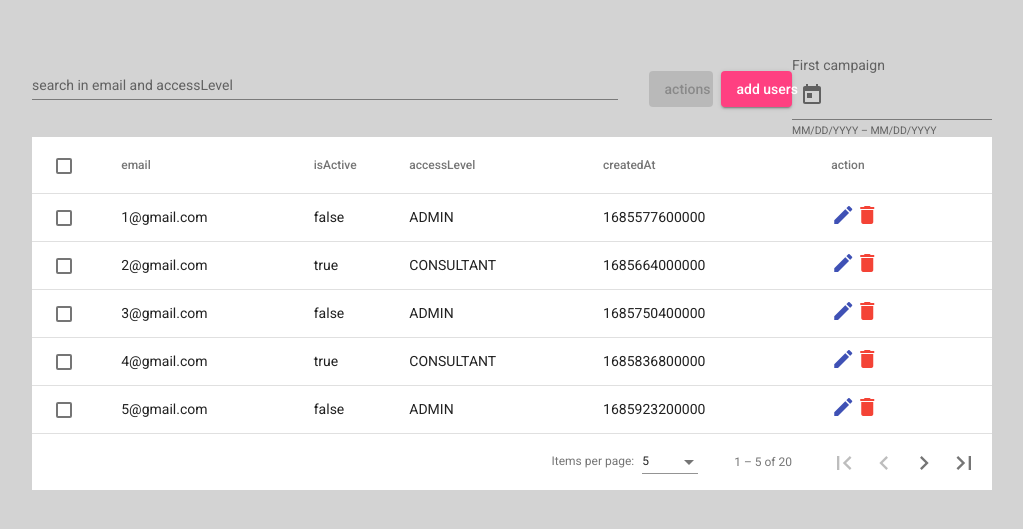
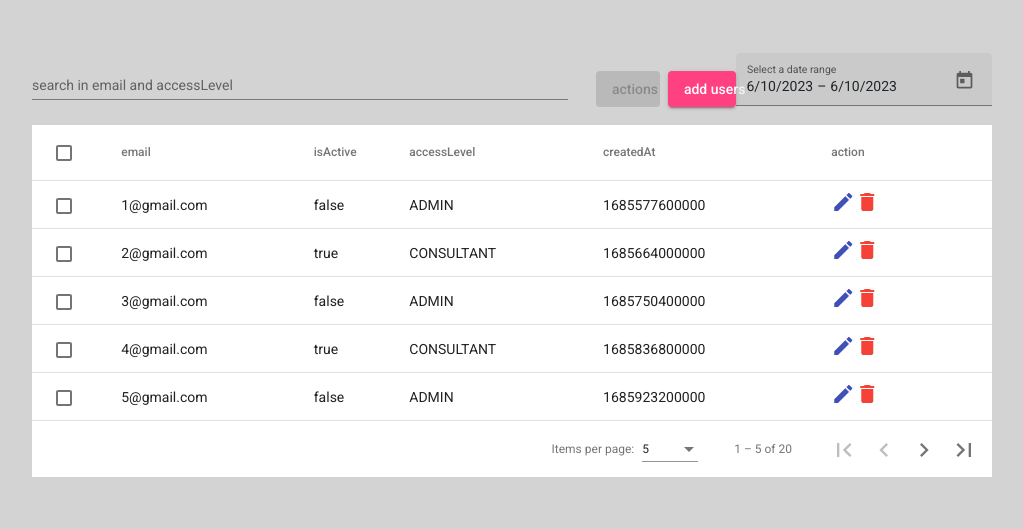
Before and after one commit to amirheydari9/user-project, an Angular app: page / in a window 1280 px wide. Shown: the part 135-664 px from the top of the page, without its empty margins (128-1151 px from the left). Built offline with nearby package versions, Linux system fonts and the light colour scheme; what uuid-generator-ts would draw is missing.

Commit message:
handle date range picker

```diff
--- a/src/app/app.component.html
+++ b/src/app/app.component.html
@@ -26,19 +26,9 @@
       add users
     </button>
 
-    <mat-form-field class="example-form-field">
-      <mat-label>First campaign</mat-label>
-      <mat-date-range-input
-        [formGroup]="dateRangePicker"
-        [rangePicker]="picker">
-        <input matStartDate placeholder="Start date" formControlName="start">
-        <input matEndDate placeholder="End date" formControlName="end">
-      </mat-date-range-input>
-      <mat-hint>MM/DD/YYYY – MM/DD/YYYY</mat-hint>
-      <mat-datepicker-toggle matIconSuffix [for]="picker"></mat-datepicker-toggle>
-      <mat-date-range-picker #picker></mat-date-range-picker>
-    </mat-form-field>
-
+    <form [formGroup]="form">
+      <app-date-range-picker formControlName="dateRange" label="Select a date range"></app-date-range-picker>
+    </form>
 
   </div>
 
--- a/src/app/app.component.ts
+++ b/src/app/app.component.ts
@@ -8,7 +8,7 @@ import {EditUserDialogComponent} from "./component/dialog/edit-user-dialog/edit-
 import {usersData} from "./data/users";
 import Swal from 'sweetalert2/dist/sweetalert2.js';
 import {FormBuilder, FormControl, FormGroup} from "@angular/forms";
-import {elementAt, first, Subscription} from "rxjs";
+import {first, Subscription} from "rxjs";
 import {AddUsersDialogComponent} from "./component/dialog/add-users-dialog/add-users-dialog.component";
 import {UUID} from 'uuid-generator-ts';
 
@@ -23,8 +23,8 @@ export class AppComponent implements OnInit, AfterViewInit {
   title = 'user-project';
   usersData = usersData
   searchControl: FormControl
-  dateRangePicker: FormGroup
   subscription: Subscription
+  form: FormGroup;
 
   displayedColumns: string[] = ['select', 'email', 'isActive', 'accessLevel', 'createdAt', 'action'];
   dataSource = new MatTableDataSource<UserInterface>(this.usersData);
@@ -45,12 +45,11 @@ export class AppComponent implements OnInit, AfterViewInit {
 
   ngOnInit() {
     this.searchControl = this.fb.control(null)
-    this.dateRangePicker = this.fb.group({
-      start: this.fb.control(null),
-      end: this.fb.control(null),
-    })
+    this.form = this.fb.group({
+      dateRange: {start: new Date(), end: new Date()}
+    });
 
-    this.dateRangePicker.valueChanges.subscribe(data => {
+    this.form.controls['dateRange'].valueChanges.subscribe(data => {
       if (data.end) {
         const start = data.start.getTime();
         const end = data.end.getTime();
--- a/src/app/app.module.ts
+++ b/src/app/app.module.ts
@@ -18,6 +18,7 @@ import {EditUserDialogModule} from "./component/dialog/edit-user-dialog/edit-use
 import {AddUsersDialogModule} from "./component/dialog/add-users-dialog/add-users-dialog.component";
 import {MatFormFieldModule} from "@angular/material/form-field";
 import {MatDatepickerModule} from "@angular/material/datepicker";
+import {DateRangePickerModule} from "./ui-kit/date-range-picker/date-range-picker.component";
 
 @NgModule({
   declarations: [
@@ -41,6 +42,7 @@ import {MatDatepickerModule} from "@angular/material/datepicker";
     AddUsersDialogModule,
     MatFormFieldModule,
     MatDatepickerModule,
+    DateRangePickerModule,
   ],
   providers: [],
   bootstrap: [AppComponent]
--- /dev/null
+++ b/src/app/ui-kit/date-range-picker/date-range-picker.component.html
@@ -0,0 +1,9 @@
+<mat-form-field appearance="fill">
+  <mat-label>{{label}}</mat-label>
+  <mat-date-range-input [rangePicker]="picker" [formGroup]="range">
+    <input matStartDate placeholder="Start date" formControlName="start">
+    <input matEndDate placeholder="End date" formControlName="end">
+  </mat-date-range-input>
+  <mat-datepicker-toggle matSuffix [for]="picker"></mat-datepicker-toggle>
+  <mat-date-range-picker #picker></mat-date-range-picker>
+</mat-form-field>
--- /dev/null
+++ b/src/app/ui-kit/date-range-picker/date-range-picker.component.ts
@@ -0,0 +1,60 @@
+import {Component, forwardRef, Input, NgModule, OnInit} from '@angular/core';
+import {MatFormFieldModule} from "@angular/material/form-field";
+import {MatDatepickerModule} from "@angular/material/datepicker";
+import {FormBuilder, FormGroup, NG_VALUE_ACCESSOR, ReactiveFormsModule} from "@angular/forms";
+import {BaseControlValueAccessor} from "../../utils/BaseControlValueAccessor";
+
+@Component({
+  selector: 'app-date-range-picker',
+  templateUrl: './date-range-picker.component.html',
+  styleUrls: ['./date-range-picker.component.scss'],
+  providers: [
+    {
+      provide: NG_VALUE_ACCESSOR,
+      useExisting: forwardRef(() => DateRangePickerComponent),
+      multi: true
+    }
+  ]
+})
+export class DateRangePickerComponent extends BaseControlValueAccessor<any> implements OnInit {
+
+  @Input() label: string;
+  range = new FormGroup({
+    start: this.fb.control(null),
+    end: this.fb.control(null)
+  });
+
+  constructor(private fb: FormBuilder) {
+    super()
+  }
+
+
+  ngOnInit(): void {
+
+  }
+
+  override writeValue(value: any): void {
+    value && this.range.patchValue(value, { emitEvent: false });
+  }
+
+  override registerOnChange(fn: any): void {
+    this.range.valueChanges.subscribe(fn);
+  }
+
+  override setDisabledState?(isDisabled: boolean): void {
+    isDisabled ? this.range.disable() : this.range.enable();
+  }
+}
+
+@NgModule({
+  declarations: [DateRangePickerComponent],
+  imports: [
+    MatFormFieldModule,
+    MatDatepickerModule,
+    ReactiveFormsModule
+  ],
+  exports: [DateRangePickerComponent]
+})
+export class DateRangePickerModule {
+
+}
```
Also changed, not shown: src/app/ui-kit/date-range-picker/date-range-picker.component.scss (added).
